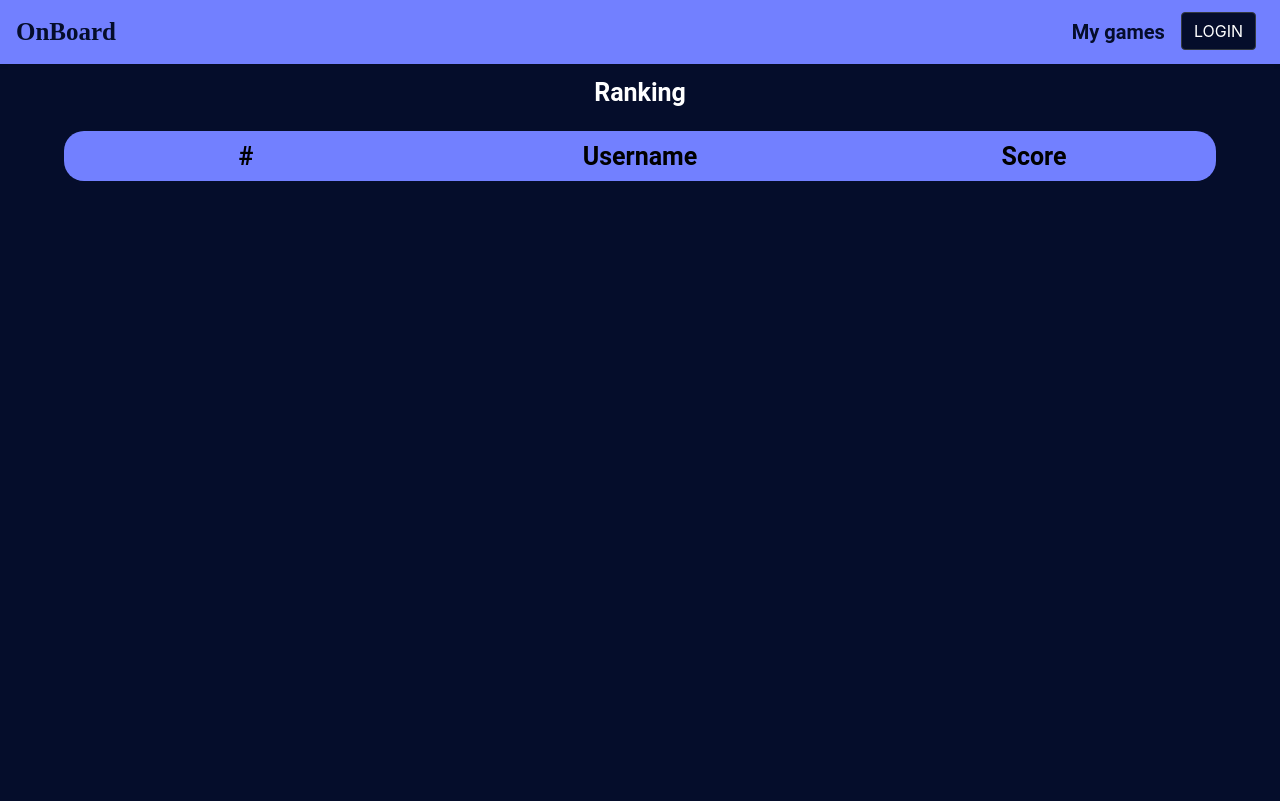
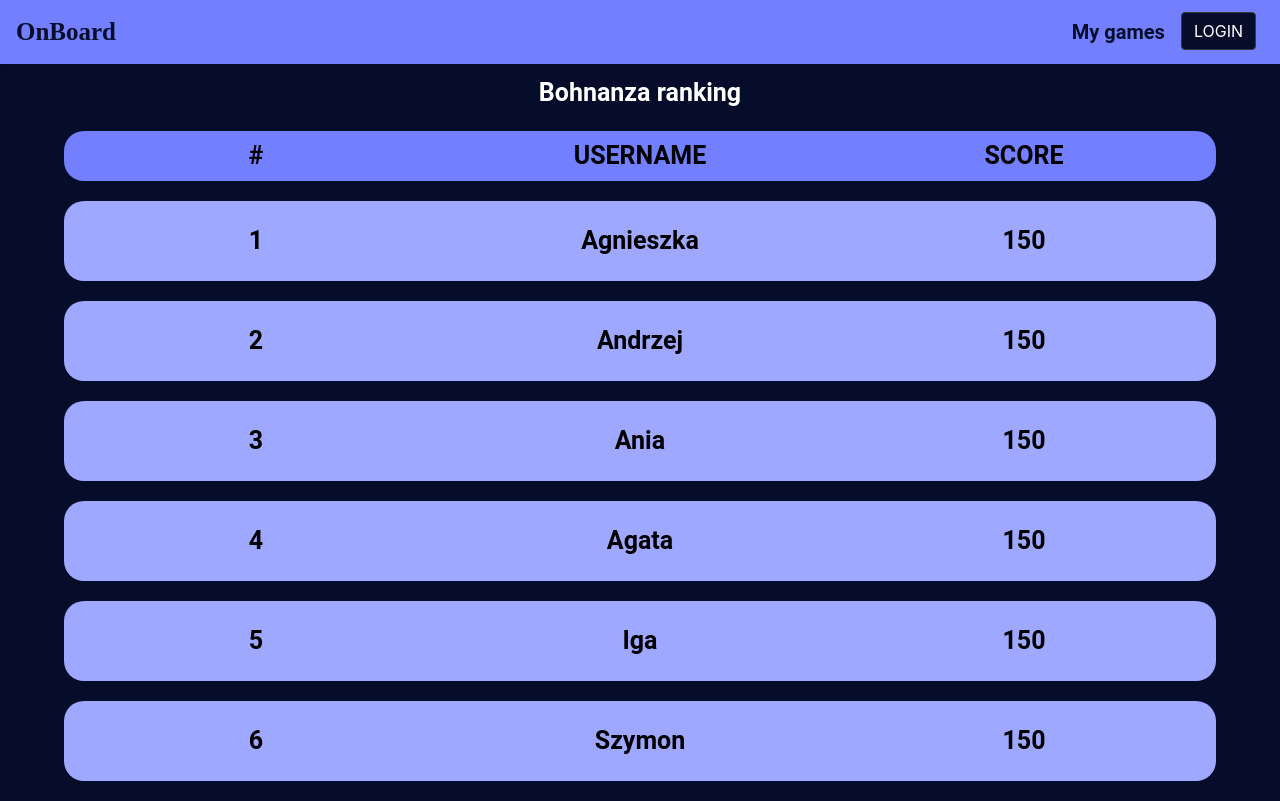
Before and after one commit to agngan/on-board, a React (Create React App) app in the folder frontend/: page /ranking in a window 1280 px wide. Built offline with nearby package versions, Linux system fonts and the light colour scheme.

Commit message:
Added RankingTableElement component and mapping it from state in Ranking page.

```diff
--- /dev/null
+++ b/frontend/src/components/RankingTable/RankingTableElement.js
@@ -0,0 +1,17 @@
+import React, {Component} from 'react';
+import Col from "react-bootstrap/Col";
+import Row from "react-bootstrap/Row";
+
+class RankingTableElement extends Component {
+    render() {
+        return (
+            <Row className="ranking-table-element">
+                <Col>{this.props.score.id}</Col>
+                <Col>{this.props.score.user}</Col>
+                <Col>{this.props.score.points}</Col>
+            </Row>
+        );
+    }
+}
+
+export default RankingTableElement;
--- a/frontend/src/pages/Ranking.css
+++ b/frontend/src/pages/Ranking.css
@@ -15,7 +15,7 @@
     height: 50px;
     background-color: #7280FF;
     border-radius: 20px;
-    padding-top: 7px;
+    align-items: center;
 
     font-family: Roboto, sans-serif;
     font-style: normal;
@@ -23,3 +23,17 @@
     font-size: 25px;
     color: #000000;
 }
+
+.ranking-table-element {
+    margin: 20px 5%;
+    height: 80px;
+    background-color: #9EA8FF;
+    border-radius: 20px;
+    align-items: center;
+
+    font-family: Roboto, sans-serif;
+    font-style: normal;
+    font-weight: bold;
+    font-size: 25px;
+    color: #000000;
+}
--- a/frontend/src/pages/Ranking.js
+++ b/frontend/src/pages/Ranking.js
@@ -1,6 +1,7 @@
 import React, {Component} from 'react';
 import Row from "react-bootstrap/Row";
 import Col from "react-bootstrap/Col";
+import RankingTableElement from "../components/RankingTable/RankingTableElement";
 import './Ranking.css';
 
 class Ranking extends Component {
@@ -9,28 +10,34 @@
         gameName: "Bohnanza",
         scores: [
             {
+                id: 1,
                 user: "Agnieszka",
-              score: "150"
+                points: "150"
             },
             {
+                id: 2,
                 user: "Andrzej",
-              score: "150"
+                points: "150"
             },
             {
+                id:3,
                 user: "Ania",
-              score: "150"
+                points: "150"
             },
             {
+                id: 4,
                 user: "Agata",
-              score: "150"
+                points: "150"
             },
             {
+                id: 5,
                 user: "Iga",
-              score: "150"
+                points: "150"
             },
             {
+                id: 6,
                 user: "Szymon",
-              score: "150"
+                points: "150"
             }
         ]
     };
@@ -38,15 +45,15 @@
     render() {
         return (
             <div>
-                <div className="title">Ranking</div>
+                <div className="title">{this.state.gameName} ranking</div>
 
-                <div className="ranking-table-header" >
-                    <Row>
+                <Row className="ranking-table-header">
                     <Col>#</Col>
-                        <Col>Username</Col>
-                        <Col>Score</Col>
+                    <Col>USERNAME</Col>
+                    <Col>SCORE</Col>
                 </Row>
-                </div>
+
+                {this.state.scores.map(score => <RankingTableElement key={score.id} score={score}/>)}
             </div>
         );
     }
```
Lines whose indentation alone changed are shown as unchanged.
